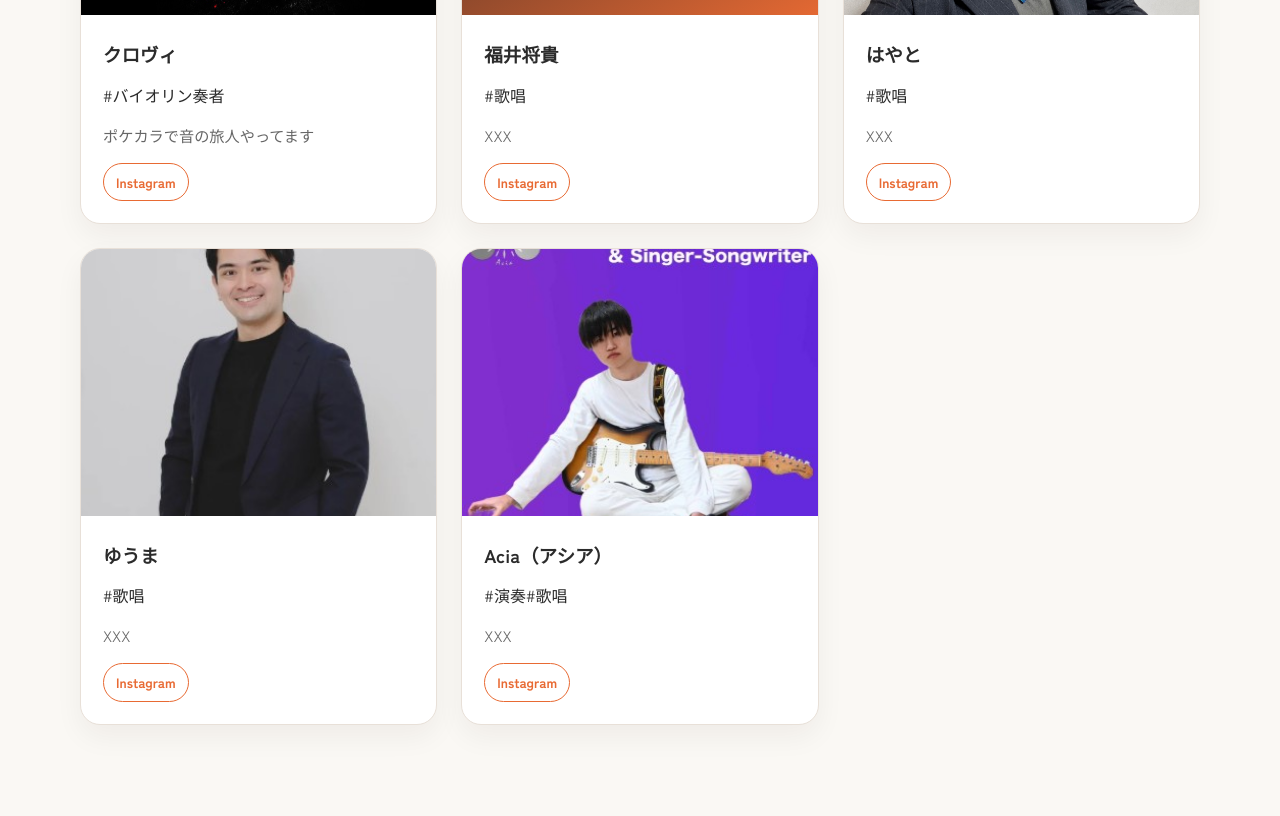
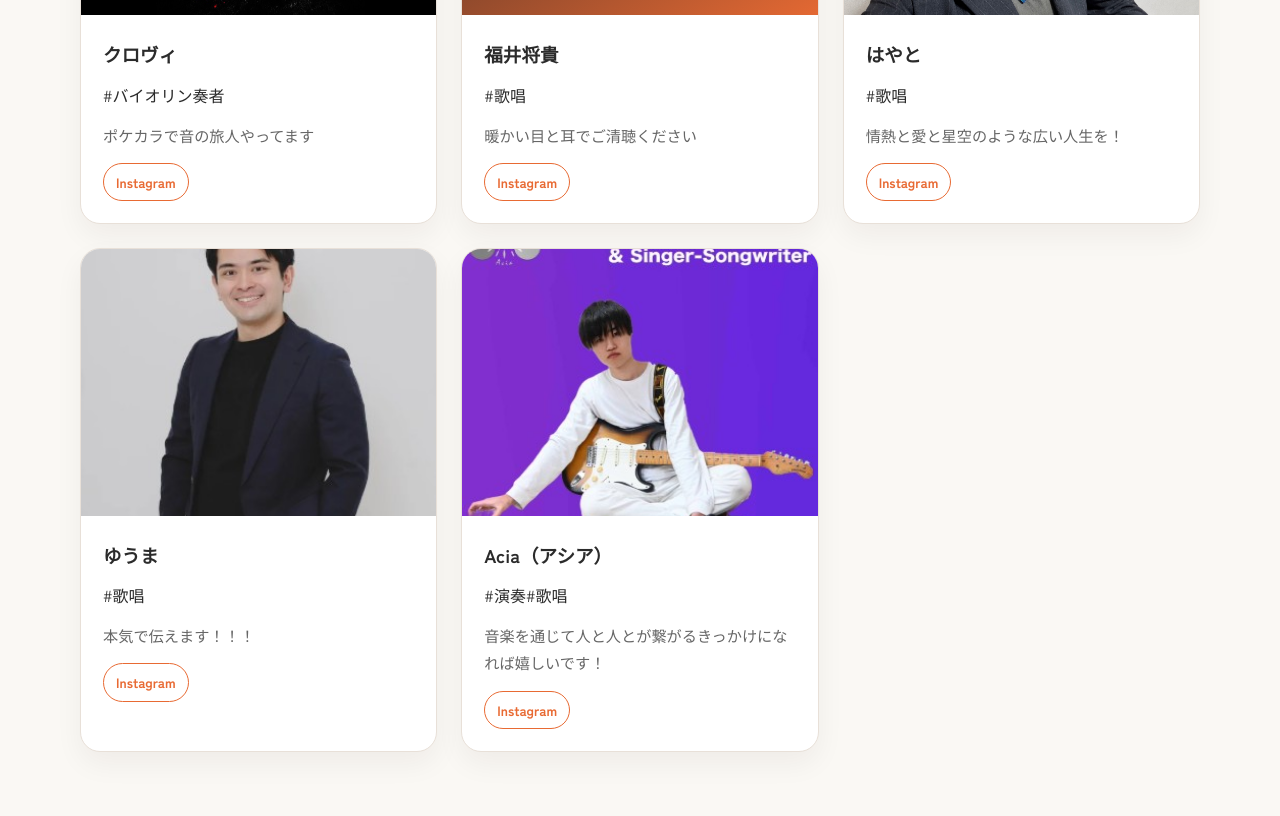
Before and after one commit to araragi0040-jpg/life-arts-live-museum, a Next.js app: page / in a window 1280 px wide. Shown: the part 3680-4496 px from the top of the page. Built offline with nearby package versions, Linux system fonts and the light colour scheme.

Commit message:
Update performers.ts

```diff
--- a/src/data/performers.ts
+++ b/src/data/performers.ts
@@ -211,7 +211,7 @@ export const performers: Performer[] = [
     name: "福井将貴",
     image: "/images/performers/performer_1000.svg",
     genre: ["歌唱"],
-    shortBio: "XXX",
+    shortBio: "暖かい目と耳でご清聴ください",
     sns: { instagram: "https://www.instagram.com/" },
     appearedEvents: ["10"],
     isPublished: true,
@@ -221,7 +221,7 @@ export const performers: Performer[] = [
     name: "はやと",
     image: "/images/performers/performer_016.jpg",
     genre: ["歌唱"],
-    shortBio: "XXX",
+    shortBio: "情熱と愛と星空のような広い人生を！",
     sns: { instagram: "https://www.instagram.com/hayassan_nh0207/?utm_source=ig_web_button_share_sheet" },
     appearedEvents: ["10"],
     isPublished: true,
@@ -231,7 +231,7 @@ export const performers: Performer[] = [
     name: "ゆうま",
     image: "/images/performers/performer_015.jpg",
     genre: ["歌唱"],
-    shortBio: "XXX",
+    shortBio: "本気で伝えます！！！",
     sns: { instagram: "https://www.instagram.com/kubochandesu_0330?utm_source=ig_web_button_share_sheet&igsh=ZDNlZDc0MzIxNw==" },
     appearedEvents: ["10"],
     isPublished: true,
@@ -241,7 +241,7 @@ export const performers: Performer[] = [
     name: "Acia（アシア）",
     image: "/images/performers/performer_014.jpg",
     genre: ["演奏","歌唱"],
-    shortBio: "XXX",
+    shortBio: "音楽を通じて人と人とが繋がるきっかけになれば嬉しいです！",
     sns: { instagram: "https://www.instagram.com/yutaka_acia?utm_source=ig_web_button_share_sheet&igsh=ZDNlZDc0MzIxNw==" },
     appearedEvents: ["10"],
     isPublished: true,
```
